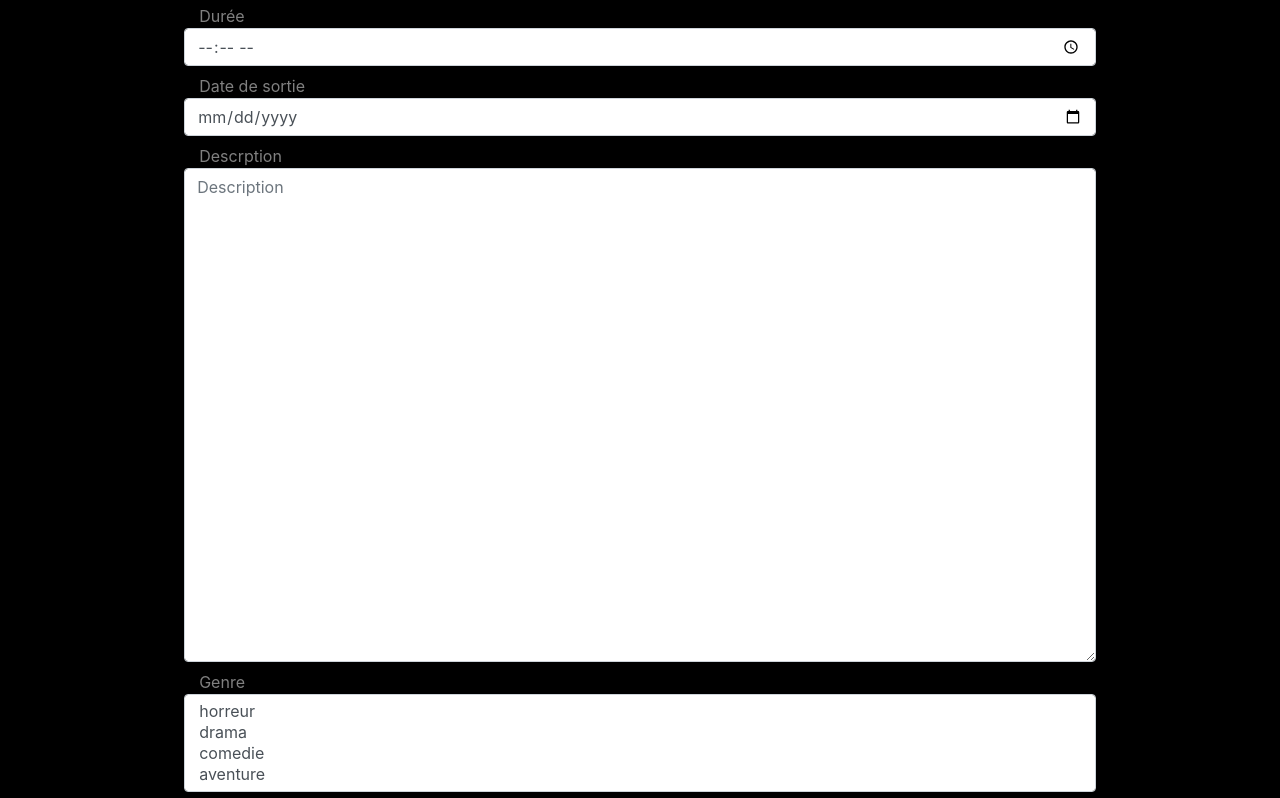
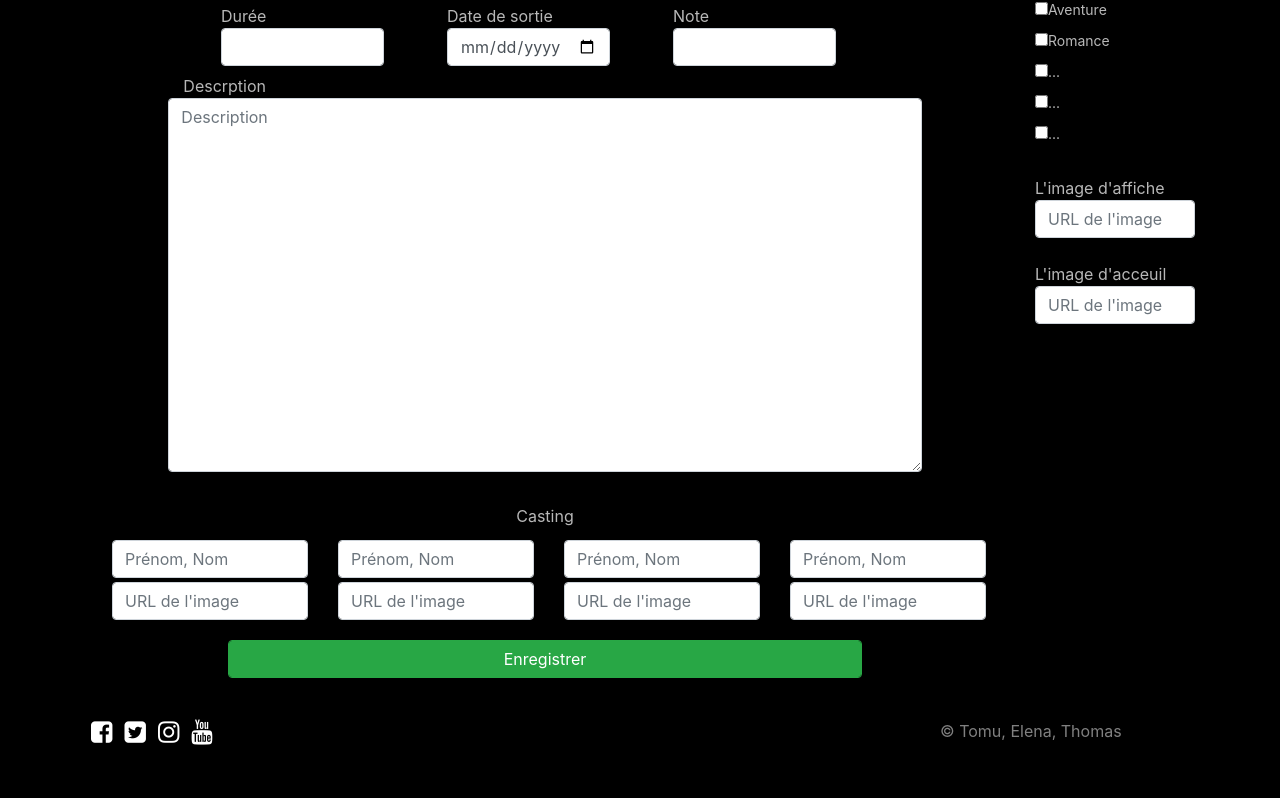
Before and after one commit to Thomas-Gouallou/netflux, a React (Create React App) app: page / in a window 1280 px wide. Shown: the part 216-1014 px from the top of the page. After the commit the page ends 963 px from the top, so only its background shows below. Built offline with nearby package versions, Linux system fonts and the light colour scheme.

Commit message:
Formulaire

```diff
--- a/src/netflux-app/Footer.js
+++ b/src/netflux-app/Footer.js
@@ -9,12 +9,13 @@ class Footer extends Component {
         return (
             <footer className="container">
                 <hr/>
+
                 <div className="row">
                 <div className="col-2">
-                    <button className="fa fa-facebook-square"></button>
-                    <button className="fa fa-twitter-square"></button>
-                    <button className="fa fa-instagram"></button>
-                    <button className="fa fa-youtube"></button>
+                    <button className="fa fa-facebook-square btnSocial"></button>
+                    <button className="fa fa-twitter-square btnSocial"></button>
+                    <button className="fa fa-instagram btnSocial"></button>
+                    <button className="fa fa-youtube btnSocial"></button>
                 </div>
                 <div className="col-3">
                     &copy; Tomu, Elena, Thomas
--- a/src/netflux-app/FormAjout.js
+++ b/src/netflux-app/FormAjout.js
@@ -4,15 +4,81 @@ import { DataService } from './DataService';
 import './css/formAjout.css'
 
 class FormAjout extends Component {
+    constructor(props) {
+        super(props)
+        this.state = {
+            ligneSeries: [],
+            castingImage: [],
+            castingName: []
+        }
+    }
+
+    setData = (e) => {
+        DataService.programme[e.target.name] = e.target.value
+        // DataService.programme[id] =
+    }
+
+    // setTypeFilm = (e) => {
+
+    // }
+
+    confirm = () => {
+        DataService.programme.castingImage = this.state.castingImage
+        DataService.programme.castingNom = this.state.castingName
+        console.log(this.state.castingImage)
+        console.log(this.state.castingName)
+        DataService.programmes.push(DataService.programme)
+        DataService.programme = {}
+    }
+
+    switchFilmSerie = (e) => {
+        let ligneSerie = []
+        if (e.target.value == "serie") {
+            ligneSerie.push(<div className="row m-2 justify-content-around">
+                <div className="col-5">
+                    <div>Nombre d'épisodes</div>
+                    <input type="number" onChange={this.setData} name="nbrEpisodes" className="col-10 form-control form" />
+                </div>
+                <div className="col-5">
+                    <div>Nombre de saisons</div>
+                    <input type="number" onChange={this.setData} name="nbrSaisons" className="col-10 form-control form" />
+                </div>
+            </div>)
+            this.setState({
+                ligneSeries: ligneSerie
+            })
+        }
+        else {
+            this.setState({
+                ligneSeries: []
+            })
+        }
+    }
+    // setCastingImage = (e) => {
+    //     DataService.programme.castingImage[e.target.name] = e.target.value
+    // }
+
+    // setCastingNom = (e) => {
+    //     DataService.programme.castingNom[e.target.name] = e.target.value
+    // }
+
+    // addTypeFilm = () => {
+    //     let ligneTypeFilm = []
+
+    //     ligneTypeFilm.push(<div><label class="checkbox-inline"><input onChange={this.setTypeFilm} type="checkbox" value="" name="typeFilm" />...</label></div>
+    //     )
+    // }
 
     render() {
         return (
             <section className="container form">
+                <nav className="row">
+                    <article className="col-10">
                         <div className="row m-2 justify-content-center">
-                    <select class="form-control col-10" name="category" onChange={this.setData}>
+                            <select class="form-control col-10" name="category" onChange={this.switchFilmSerie}>
                                 <option>--Categorie--</option>
-                        <option>Film</option>
-                        <option>Serie</option>
+                                <option value="film">Film</option>
+                                <option value="serie">Série</option>
                             </select>
                         </div>
                         <div className="row m-2 justify-content-center">
@@ -20,42 +86,65 @@ class FormAjout extends Component {
                             <input type="text" onChange={this.setData} name="title" className="col-10 form-control form" placeholder="Titre du film" />
                         </div>
                         <div className="row m-2 justify-content-center">
-                    <div className="col-10">Durée</div><br />
-                    <input type="time" onChange={this.setData} name="duration" className="col-10 form-control form" />
+                            <div className="col-3">
+                                <div>Durée</div>
+                                <input type="number" onChange={this.setData} name="duration" className="col-10 form-control form" />
                             </div>
-                <div className="row m-2 justify-content-center">
-                    <div className="col-10">Date de sortie</div><br />
+                            <div className="col-3">
+                                <div>Date de sortie</div>
                                 <input type="date" onChange={this.setData} name="release" className="col-10 form-control form" />
+                            </div>
+                            <div className="col-3">
+                                <div>Note</div>
+                                <input type="number" onChange={this.setData} name="rating" className="col-10 form-control form" />
+                            </div>
+                            {this.state.ligneSeries}
                         </div>
                         <div className="row m-2 justify-content-center">
                             <div className="col-10">Descrption</div>
-                    <textarea onChange={this.setData} name="description" rows="20" className="col-10 form-control form" placeholder="Description"></textarea>
+                            <textarea onChange={this.setData} name="description" rows="15" className="col-10 form-control form" placeholder="Description"></textarea>
+                        </div><br />
+                        <div className="text-center">Casting</div>
+                        <div className="row m-2 justify-content-center">
+                            <div className="col-3">
+                                <input type='text' onChange={this.setCastingNom} className="form-control form m-1" name="1" placeholder="Prénom, Nom" />
+                                <input type='text' onChange={this.setCastingImage} className="form-control form m-1" name="1" placeholder="URL de l'image" />
                             </div>
-                <div className="row m-2 justify-content-center">
-                <div className="col-10">Genre</div>
-                    <select class="form-control col-10 selectpicker" multiple title="Genre" name="typeFilm" onChange={this.setData}>
-                        <option>horreur</option>
-                        <option>drama</option>
-                        <option>comedie</option>
-                        <option>aventure</option>
-                        <option>...</option>
-                        <option>...</option>
-                    </select>
+                            <div className="col-3">
+                                <input type='text' onChange={this.setCastingNom} className="form-control form m-1" name="2" placeholder="Prénom, Nom" />
+                                <input type='text' onChange={this.setCastingImage} className="form-control form m-1" name="2" placeholder="URL de l'image" />
                             </div>
-                <div className="row m-2 justify-content-center">
-                    <div className="col-10">
-                        <input type='text' onChange={this.setData} className="col-10 form-control form" name="imageBig" placeholder="URL de l'image d'affiche" />
+
+                            <div className="col-3">
+                                <input type='text' onChange={this.setCastingNom} className="form-control form m-1" name="3" placeholder="Prénom, Nom" />
+                                <input type='text' onChange={this.setCastingImage} className="form-control form m-1" name="3" placeholder="URL de l'image" />
+                            </div>
+                            <div className="col-3">
+                                <input type='text' onChange={this.setCastingNom} className="form-control form m-1" name="4" placeholder="Prénom, Nom" />
+                                <input type='text' onChange={this.setCastingImage} className="form-control form m-1" name="4" placeholder="URL de l'image" />
                             </div>
                         </div>
-                <div className="row m-2 justify-content-center">
-                    <div className="col-10">
-                        <input type='text' onChange={this.setData} className="col-10 form-control form" name="imageSmall" placeholder="URL de l'image de la page d'acceuil" />
+                        <div className="row justify-content-center">
+                            <button onClick={this.confirm} className="btn col-8 btn-success form-control m-2 confirm">Enregistrer</button>
                         </div>
-                </div>
+                    </article>
+                    <aside className="col-2">
+                        <div>Genre</div>
+                        <div><label class="checkbox-inline"><input onChange={this.setTypeFilm} type="checkbox" value="" name="typeFilm" />Horreur</label></div>
+                        <div><label class="checkbox-inline"><input onChange={this.setTypeFilm} type="checkbox" value="" name="typeFilm" />Drame</label></div>
+                        <div><label class="checkbox-inline"><input onChange={this.setTypeFilm} type="checkbox" value="" name="typeFilm" />Comedie</label></div>
+                        <div><label class="checkbox-inline"><input onChange={this.setTypeFilm} type="checkbox" value="" name="typeFilm" />Aventure</label></div>
+                        <div><label class="checkbox-inline"><input onChange={this.setTypeFilm} type="checkbox" value="" name="typeFilm" />Romance</label></div>
+                        <div><label class="checkbox-inline"><input onChange={this.setTypeFilm} type="checkbox" value="" name="typeFilm" />...</label></div>
+                        <div><label class="checkbox-inline"><input onChange={this.setTypeFilm} type="checkbox" value="" name="typeFilm" />...</label></div>
+                        <div><label class="checkbox-inline"><input onChange={this.setTypeFilm} type="checkbox" value="" name="typeFilm" />...</label></div><br />
+                        <div>L'image d'affiche
+                        <input type='text' onChange={this.setData} className="form-control form" name="imageBig" placeholder="URL de l'image" /></div><br />
+                        <div>L'image d'acceuil
+                        <input type='text' onChange={this.setData} className="form-control form" name="imageSmall" placeholder="URL de l'image" /></div>
+                    </aside>
+                </nav>
 
-                <div className="row justify-content-center">
-                    <button onClick={this.confirm} className="col-2 btn btn-success form-control">Enregistrer</button>
-                </div>
             </section>
         )
     }
--- a/src/netflux-app/css/footer.css
+++ b/src/netflux-app/css/footer.css
@@ -11,3 +11,6 @@ footer button {
     background-color: black;
     border: none;
 }
+.btnSocial {
+    font-size: 25px;
+}
--- a/src/netflux-app/css/formAjout.css
+++ b/src/netflux-app/css/formAjout.css
@@ -1,3 +1,10 @@
 section {
-    color: grey;
+    color: rgb(184, 184, 184);
 }
+aside label{
+    font-size: 14px;
+}
+
+.textCenter {
+    text-align: center;
+}
```
Lines whose indentation alone changed are shown as unchanged.
